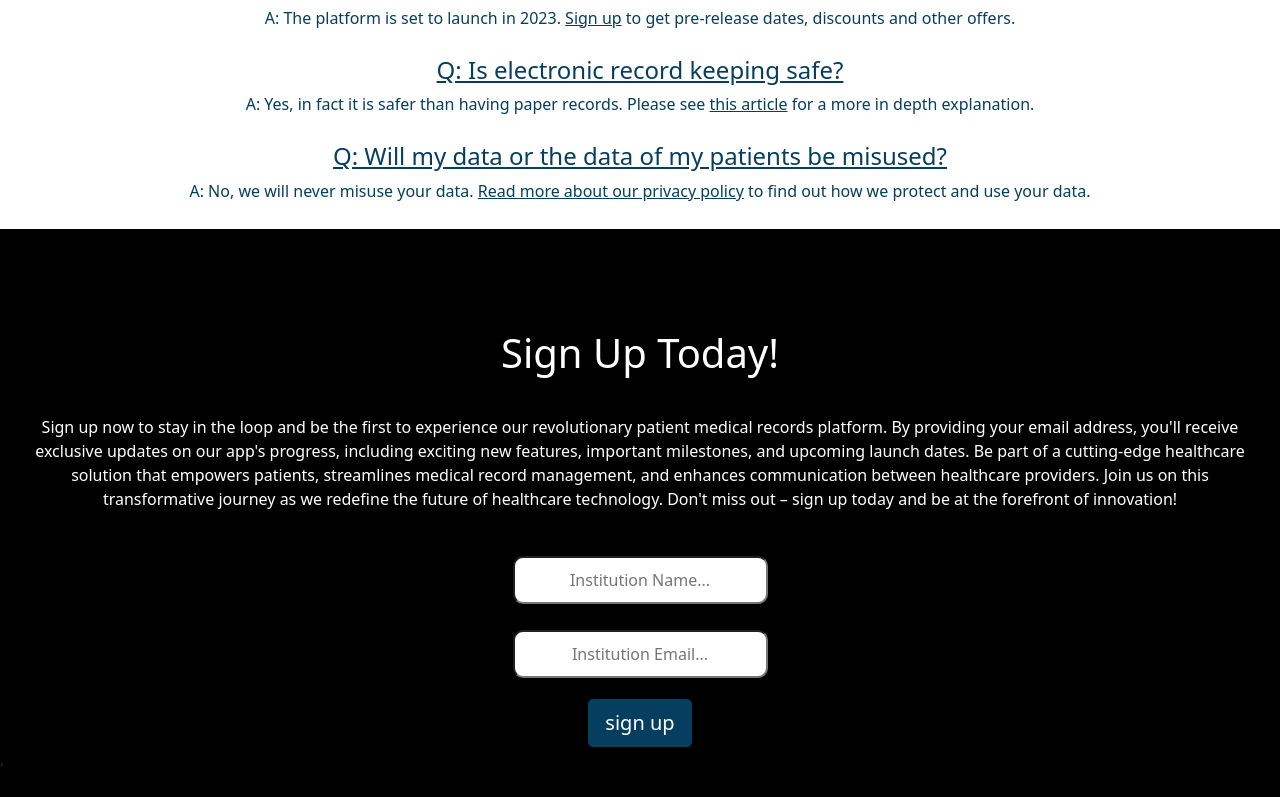
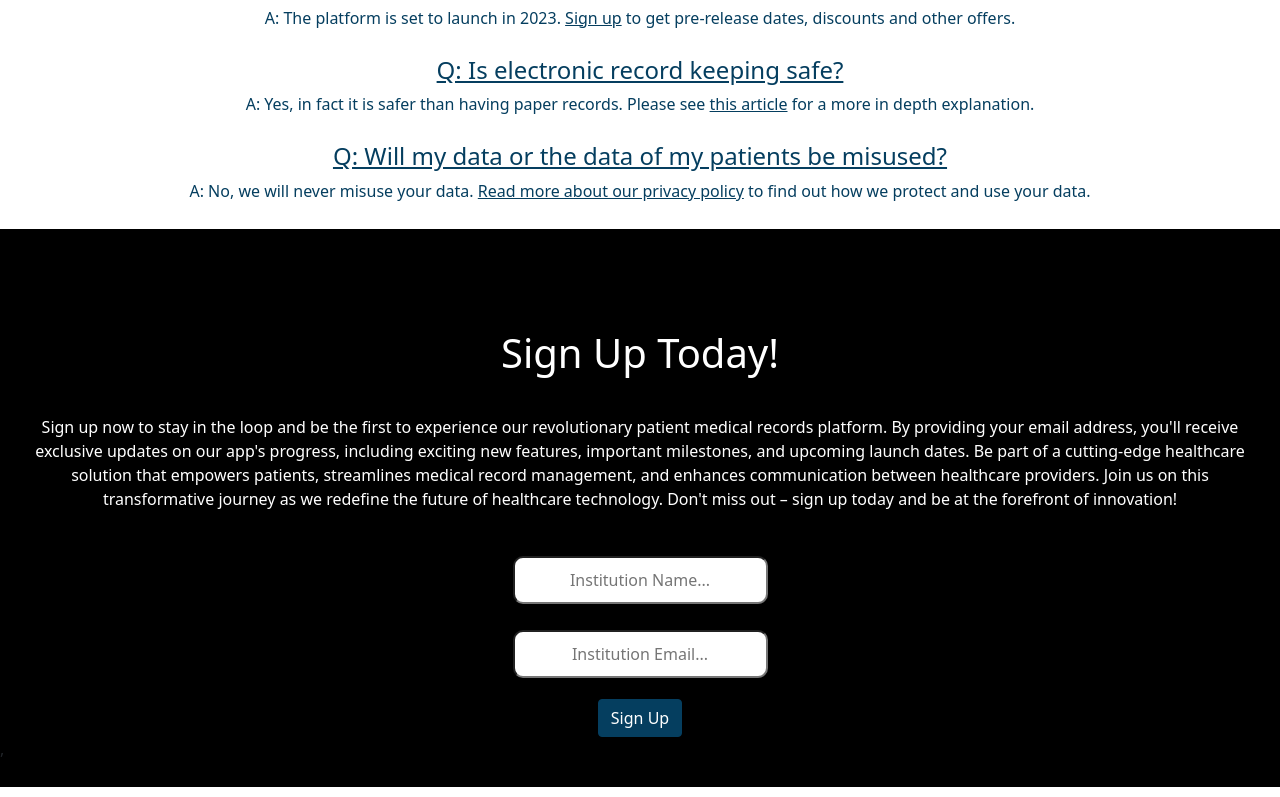
Before and after one commit to Medical-software-org/website, a React (Create React App) app: page /#/FAQ in a window 1280 px wide. Shown: the part 405-1202 px from the top of the page. Built offline with nearby package versions, Linux system fonts and the light colour scheme.

Commit message:
sign process polish

```diff
--- a/src/components/formComponent.js
+++ b/src/components/formComponent.js
@@ -44,7 +44,7 @@ export function FormComponent({ color, signUpRef }) {
     <>
       <MessageModal
         title="Success!"
-        message="You have been signed up successfully."
+        message="Thank you for signing up! Get ready to revolutionize the way you manage patient medical records."
         isOpen={isOpen}
         handleClose={handleClose}
       />
@@ -88,10 +88,10 @@ export function FormComponent({ color, signUpRef }) {
               </p>
               <button
                 onClick={props.handleSubmit}
-                className="btn btn-primary btn-lg"
+                className="btn btn-primary btn-md"
                 disabled={isLoading}
               >
-                {!isLoading && "sign up"}
+                {!isLoading && "Sign Up"}
                 {isLoading && <Spinner animation="grow" variant="primary" />}
               </button>
             </div>
--- a/src/components/modal/modal.js
+++ b/src/components/modal/modal.js
@@ -11,7 +11,7 @@ export function MessageModal({ isOpen, handleClose, title, message }) {
       <Modal.Body>{message}</Modal.Body>
       <Modal.Footer>
         <Button variant="primary" onClick={handleClose}>
-          OK
+          Close
         </Button>
       </Modal.Footer>
     </Modal>
```
